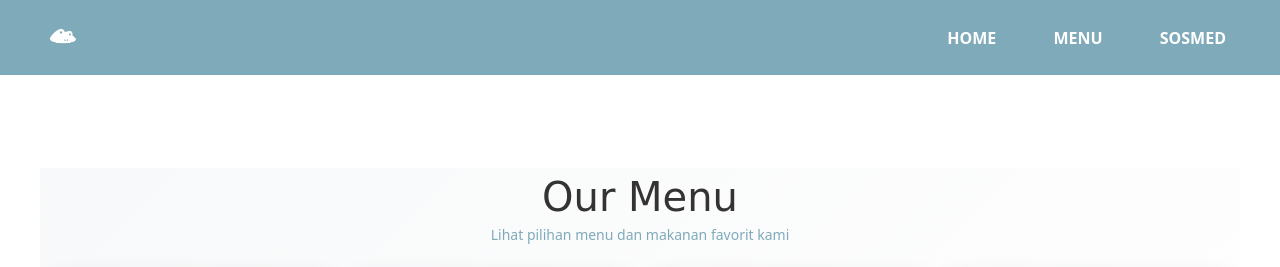
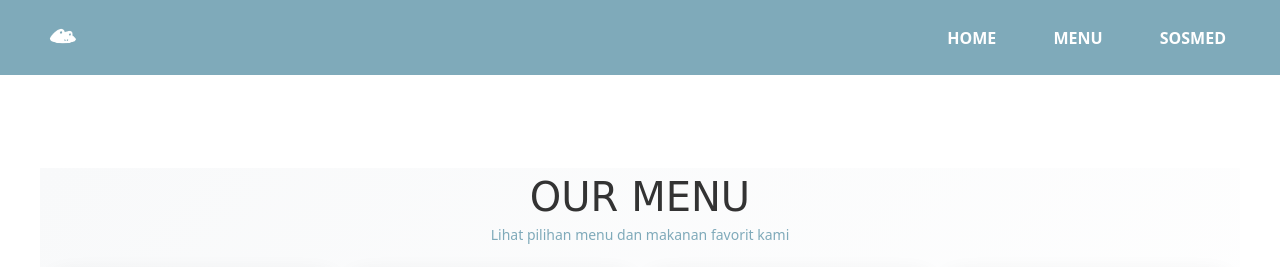
Before and after one commit to ressaudy/Web-Profile, a plain HTML site: page index-menu.html in a window 1280 px wide. Shown: the top 267 px of the page. Drawn offline with nearby package versions, Linux system fonts and the light colour scheme; grey boxes are pictures that could not be loaded.

Commit message:
switch to capital font "OUR MENU"

```diff
--- a/index-menu.html
+++ b/index-menu.html
@@ -23,7 +23,7 @@
     <main class="content">
         <section class="section menu-section">
             <div class="container-fluid menu-container">
-                <h1>Our Menu</h1>
+                <h1>OUR MENU</h1>
                 <p class="menu-subtitle">Lihat pilihan menu dan makanan favorit kami</p>
 
                 <div class="row g-3 menu-grid">
```
